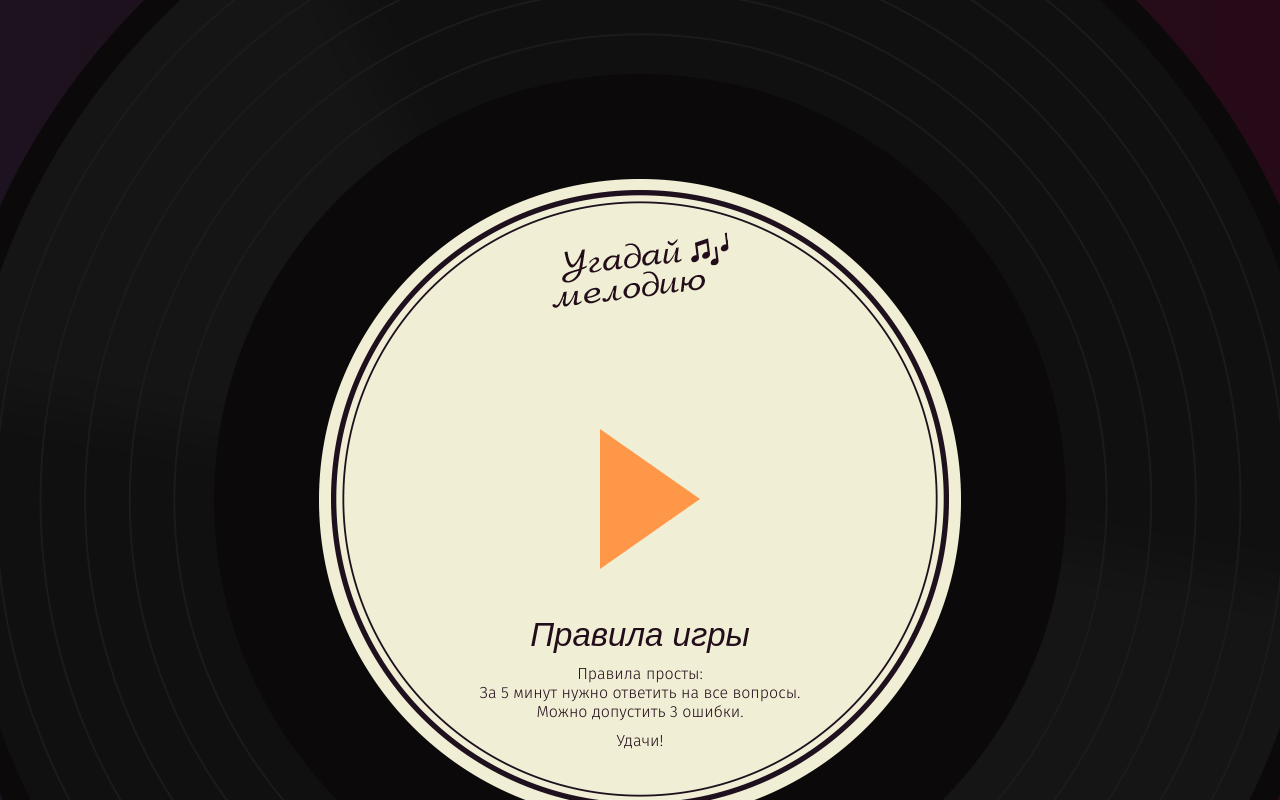
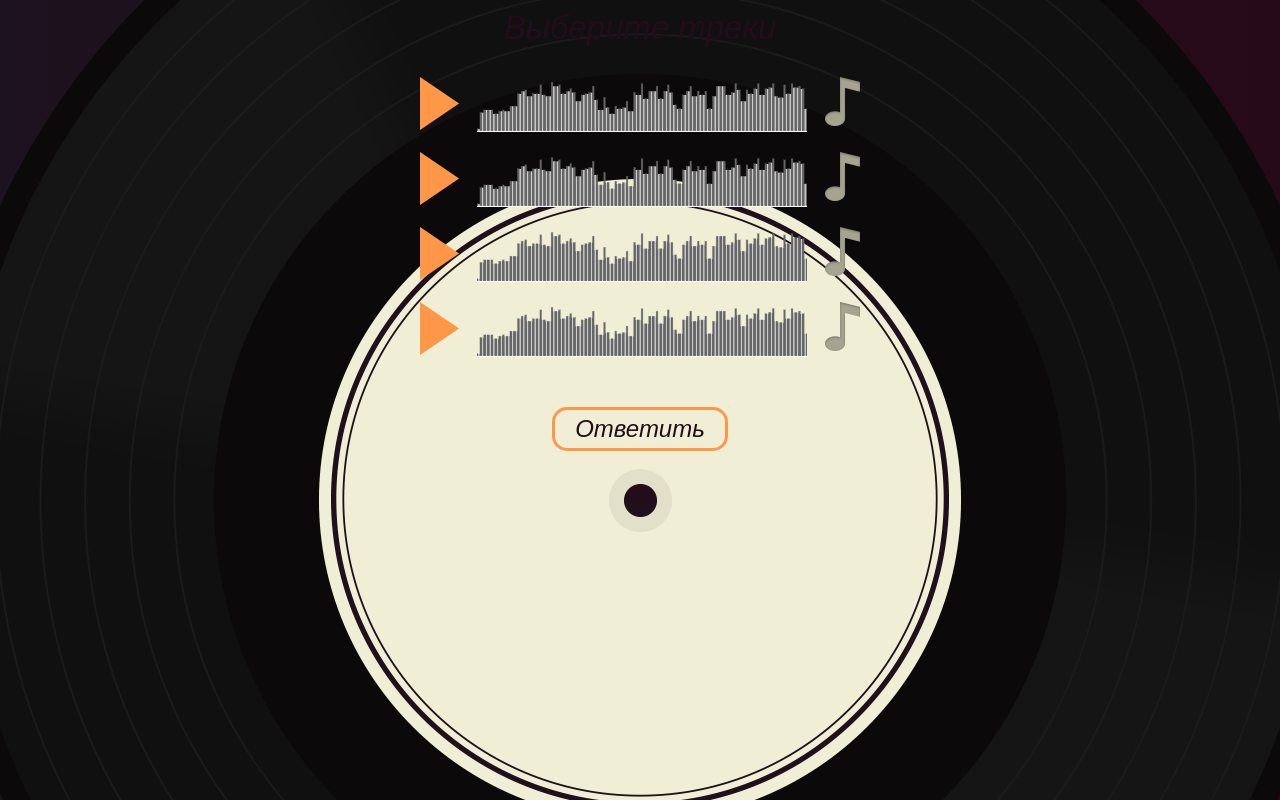
Before and after one commit to nigel-riss/80269-guess-melody-1, a React app: page / in a window 1280 px wide. Shown: the top 800 px of the page. Built offline with nearby package versions, Linux system fonts and the light colour scheme.

Commit message:
Add GenreQuestionsScreen component

```diff
--- a/src/components/app/app.jsx
+++ b/src/components/app/app.jsx
@@ -1,6 +1,8 @@
 import React from 'react';
 import PropTypes from 'prop-types';
-import WelcomeScreen from '../../components/welcome-screen/welcome-screen.jsx';
+import questions from '../../mocks/questions.js';
+import WelcomeScreen from '../welcome-screen/welcome-screen.jsx';
+import GenreQuestionsScreen from '../genre-questions-screen/genre-questions-screen.jsx';
 
 const App = (props) => {
   const {
@@ -9,10 +11,14 @@ const App = (props) => {
     onClick
   } = props;
 
-  return <WelcomeScreen
-    time = {time}
-    errorCount = {errorCount}
-    onClick = {onClick}
+  // return <WelcomeScreen
+  //   time = {time}
+  //   errorCount = {errorCount}
+  //   onClick = {onClick}
+  // />;
+  return <GenreQuestionsScreen
+    answers = {questions[0].answers}
+    gerre = {questions[0].genre}
   />;
 };
 
--- /dev/null
+++ b/src/components/genre-questions-screen/genre-questions-screen.jsx
@@ -0,0 +1,62 @@
+import React from 'react';
+import PropTypes from 'prop-types';
+
+const GenreQuestionsScreen = (props) => {
+  const {
+    answers,
+    genre,
+  } = props;
+
+  return <section className="game game--genre">
+    {/* <header className="game__header">
+      <a className="game__back" href="#">
+        <span className="visually-hidden">Сыграть ещё раз</span>
+        <img className="game__logo" src="img/melody-logo-ginger.png" alt="Угадай мелодию" />
+      </a>
+
+      <svg xmlns="http://www.w3.org/2000/svg" className="timer" viewBox="0 0 780 780">
+        <circle className="timer__line" cx="390" cy="390" r="370" style="filter: url(#blur); transform: rotate(-90deg) scaleY(-1); transform-origin: center"/>
+      </svg>
+
+      <div className="timer__value" xmlns="http://www.w3.org/1999/xhtml">
+        <span className="timer__mins">05</span>
+        <span className="timer__dots">:</span>
+        <span className="timer__secs">00</span>
+      </div>
+
+      <div className="game__mistakes">
+        <div className="wrong"></div>
+        <div className="wrong"></div>
+        <div className="wrong"></div>
+      </div>
+    </header> */}
+
+    <section className="game__screen">
+      <h2 className="game__title">Выберите {genre} треки</h2>
+      <form className="game__tracks">
+        {answers.map((answer, index) => <div className="track" key={`answer-${index}`}>
+          <button className="track__button track__button--play" type="button"></button>
+          <div className="track__status">
+            <audio></audio>
+          </div>
+          <div className="game__answer">
+            <input className="game__input visually-hidden" type="checkbox" name="answer" value={`answer-${index}`} id={`answer-${index}`} />
+            <label className="game__check" htmlFor={`answer-${index}`}>Отметить</label>
+          </div>
+        </div>)}
+
+        <button className="game__submit button" type="submit">Ответить</button>
+      </form>
+    </section>
+  </section>;
+};
+
+GenreQuestionsScreen.propTypes = {
+  answers: PropTypes.arrayOf(PropTypes.shape({
+    genre: PropTypes.oneOf([`rock`, `jazz`, `blues`]).isRequired,
+    src: PropTypes.string.isRequired,
+  })).isRequired,
+  genre: PropTypes.oneOf([`rock`, `jazz`, `blues`]).isRequired,
+};
+
+export default GenreQuestionsScreen;
--- /dev/null
+++ b/src/mocks/questions.js
@@ -0,0 +1,24 @@
+export default [
+  {
+    type: `genre`,
+    genre: `rock`,
+    answers: [
+      {
+        src: ``,
+        genre: `rock`,
+      },
+      {
+        src: ``,
+        genre: `jazz`,
+      },
+      {
+        src: ``,
+        genre: `blues`,
+      },
+      {
+        src: ``,
+        genre: `rock`,
+      },
+    ]
+  }
+];
```
Also changed, not shown: src/components/game-artist/game-artist.jsx (added).
